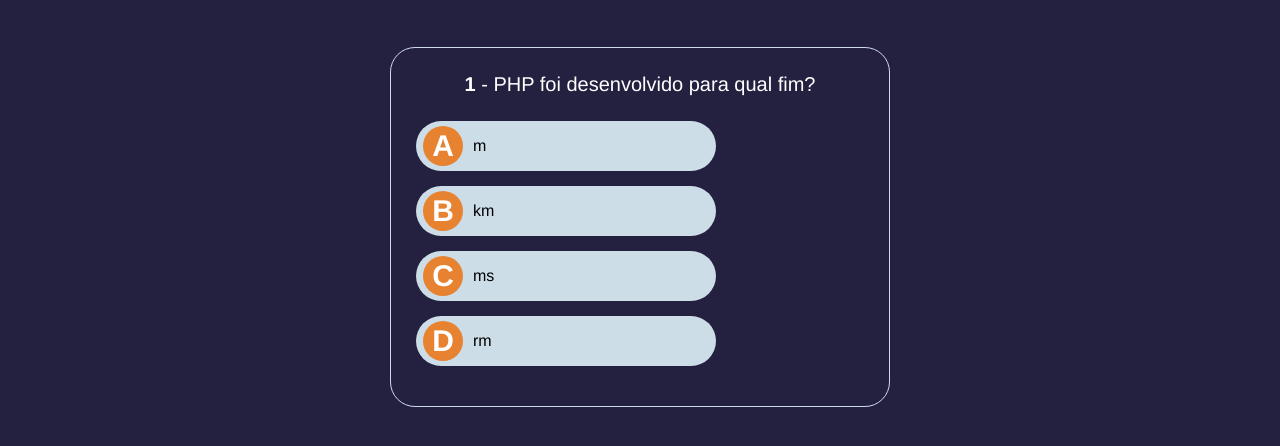
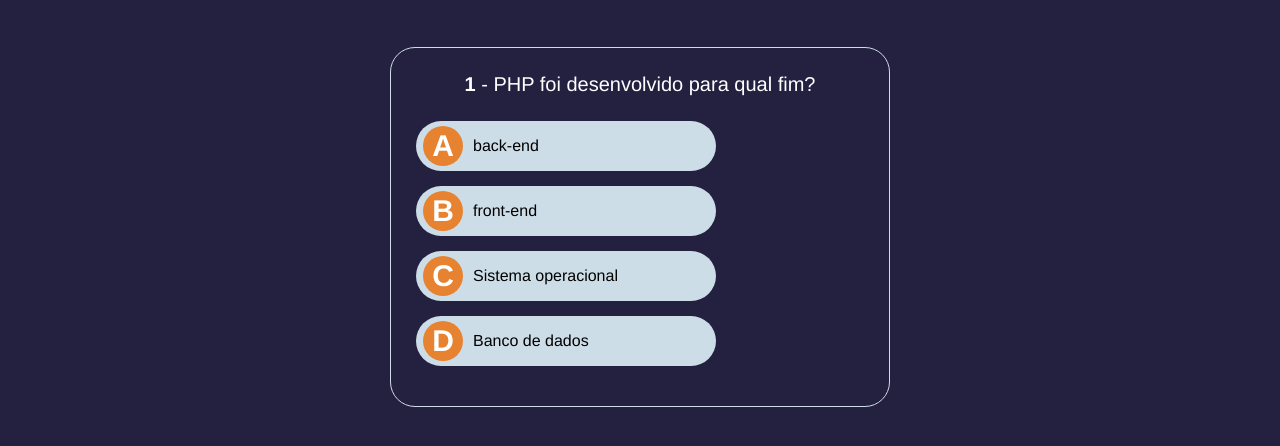
Before and after one commit to devlucasfernandes02/quizz, a plain HTML site: page index.html in a window 1280 px wide. Shown: the part 120-566 px from the top of the page. Drawn offline with Linux system fonts and the light colour scheme.

Commit message:
fim do projeto

```diff
--- a/index.html
+++ b/index.html
@@ -19,7 +19,7 @@
     <main>
         <!-- QUIZZ CONTAINER -->
         <div id="quizz-container">
-            <p id="question"><span id="question-number">1</span> - <span id="question-text">PHP foi desenvolvido para qual fim?</span><p>
+            <p id="question"><span id="question-number">1</span> - <span id="question-text">PHP foi desenvolvido qual fim?</span><p>
             <div id="answers-box">
                 <button><span class="btn-letter">a</span> <span class="question-answer">m</span></button>
                 <button><span class="btn-letter">b</span> <span class="question-answer">km</span></button>
@@ -29,7 +29,7 @@
         </div>
     </main>
 
-    <!-- Template Respsota-->
+    <!-- Template Resposta-->
     <button class="answer-template hide"><span class="btn-letter">a</span> <span class="question-answer">m</span></button>
 </body>
 </html>
--- a/js/scripts.js
+++ b/js/scripts.js
@@ -1 +1,224 @@
-console.log("test");
+// Declaração variavéis
+const question = document.querySelector('#question');
+const answersBox = document.querySelector('#answers-box');
+const quizzContainer = document.querySelector('#quizz-container');
+const scoreContainer = document.querySelector('#score-container');
+const letters = ["a", "b", "c", "d"];
+let points = 0;
+let actualQuestion = 0;
+
+// Perguntas
+const questions = [
+    {
+        "question": "PHP foi desenvolvido para qual fim?",
+        "answers": [
+            {
+                "answer": "back-end",
+                "correct": true
+            },
+            {
+                "answer": "front-end",
+                "correct": false
+            },
+            {
+                "answer": "Sistema operacional",
+                "correct": false
+            },
+            {
+                "answer": "Banco de dados",
+                "correct": false
+            },
+        ]
+    },
+    {
+        "question": "Uma forma de declarar variável em JavaScript",
+        "answers": [
+            {
+                "answer": "$var",
+                "correct": false
+            },
+            {
+                "answer": "var",
+                "correct": true
+            },
+            {
+                "answer": "@var",
+                "correct": false
+            },
+            {
+                "answer": "#let",
+                "correct": false
+            },
+        ]
+    },
+    {
+        "question": "Qual o seletor de id no CSS?",
+        "answers": [
+            {
+                "answer": "#",
+                "correct": true
+            },
+            {
+                "answer": ".",
+                "correct": false
+            },
+            {
+                "answer": "@",
+                "correct": false
+            },
+            {
+                "answer": "_",
+                "correct": false
+            },
+        ]
+    }
+]
+
+// Substituição do quizz para a primeira pergunta
+function init() {
+    //criar a primeira pergunta
+    createQuestion(0);
+}
+
+// Cria uma pergunta
+function createQuestion(i) {
+
+    // Limpar a questão anterior
+    const oldButtons = answersBox.querySelectorAll("button");
+
+    oldButtons.forEach(function(btn) {
+        btn.remove();
+    });
+
+    //Alterar o texto da pergunta
+    const questionText = question.querySelector("#question-text");
+    const questionNumber = question.querySelector("#question-number");
+
+    questionText.textContent = questions[i].question;
+    questionNumber.textContent = i + 1;
+
+    //Insere as Alternativas
+    questions[i].answers.forEach(function(answer, i) {
+
+        //Cria o template do botão do quizz
+        const answerTemplate = document.querySelector(".answer-template").cloneNode(true);
+
+        const letterBtn = answerTemplate.querySelector(".btn-letter");
+        const answerText = answerTemplate.querySelector(".question-answer");
+
+        letterBtn.textContent = letters[i];
+        answerText.textContent = answer['answer'];
+
+        answerTemplate.setAttribute("correct-answer", answer["correct"]);
+
+        // Remover hide e template class
+        answerTemplate.classList.remove("hide");
+        answerTemplate.classList.remove("answer-template");
+
+        // Inserira alternativa na tela
+
+        answersBox.appendChild(answerTemplate);
+
+        // Inserir um evento de click no botão
+
+        answerTemplate.addEventListener("click", function() {
+            checkAnswer(this);
+        });
+
+    });
+
+   // Incrementar o número da questão
+    actualQuestion++;
+}
+
+// Verificando resposta do usuário
+function checkAnswer(btn) {
+
+    //Selecionar todos botões
+    const buttons = answersBox.querySelectorAll("button");
+    // Verifica se a resposta está correta e adiciona classes aos botões
+    buttons.forEach(function(button) {
+
+        if(button.getAttribute("correct-answer") === "true") {
+            button.classList.add("correct-answer");
+
+            // Checa se o usuário acertou a pergunta
+        if(btn === button) {
+            // Incremento dos pontos
+            points++;
+        }
+
+        } else {
+
+            button.classList.add("wrong-answer");
+        }
+    });
+
+    // Exibir próxima pergunta
+    nextQuestion();
+
+}
+
+// Exibe a próxima pergunta no quizz
+function nextQuestion() {
+
+    // timer para usuário ver as repostas
+    setTimeout(function() {
+
+        // verifica se ainda há perguntas
+        if(actualQuestion >= questions.length) {
+            // apresenta a msg de sucesso
+            showSucccessMessage();
+            return;
+        }
+
+        createQuestion(actualQuestion);
+
+    }, 1000);
+}
+
+// Exibe a tela final
+function showSucccessMessage() {
+
+    hideOrShowQuizz();
+
+    // trocar dados da tela do sucesso
+
+    // calcular o score
+    const score = ((points / questions.length) * 100).toFixed(2);
+
+    const displayScore = document.querySelector("#display-score span");
+
+    displayScore.textContent = score.toString();
+
+    // Alterar o número de perguntas corretas
+    const correctAnswers = document.querySelector("#correct-answers");
+
+    correctAnswers.textContent = points;
+
+    // alterar o total de perguntas
+    const totalQuestions = document.querySelector("#questions-qty");
+    totalQuestions.textContent = questions.length;
+}
+// Mostra ou esconde o score
+function hideOrShowQuizz() {
+    quizzContainer.classList.toggle("hide");
+    scoreContainer.classList.toggle("hide");
+
+}
+
+// Reiniciar Quizz
+
+const restartBtn = document.querySelector("#restart");
+
+restartBtn.addEventListener("click", function() {
+
+    // zerar o jogo
+    actualQuestion = 0;
+    points = 0;
+    hideOrShowQuizz();
+    init();
+})
+
+// Inicialização do Quizz
+init();
```
